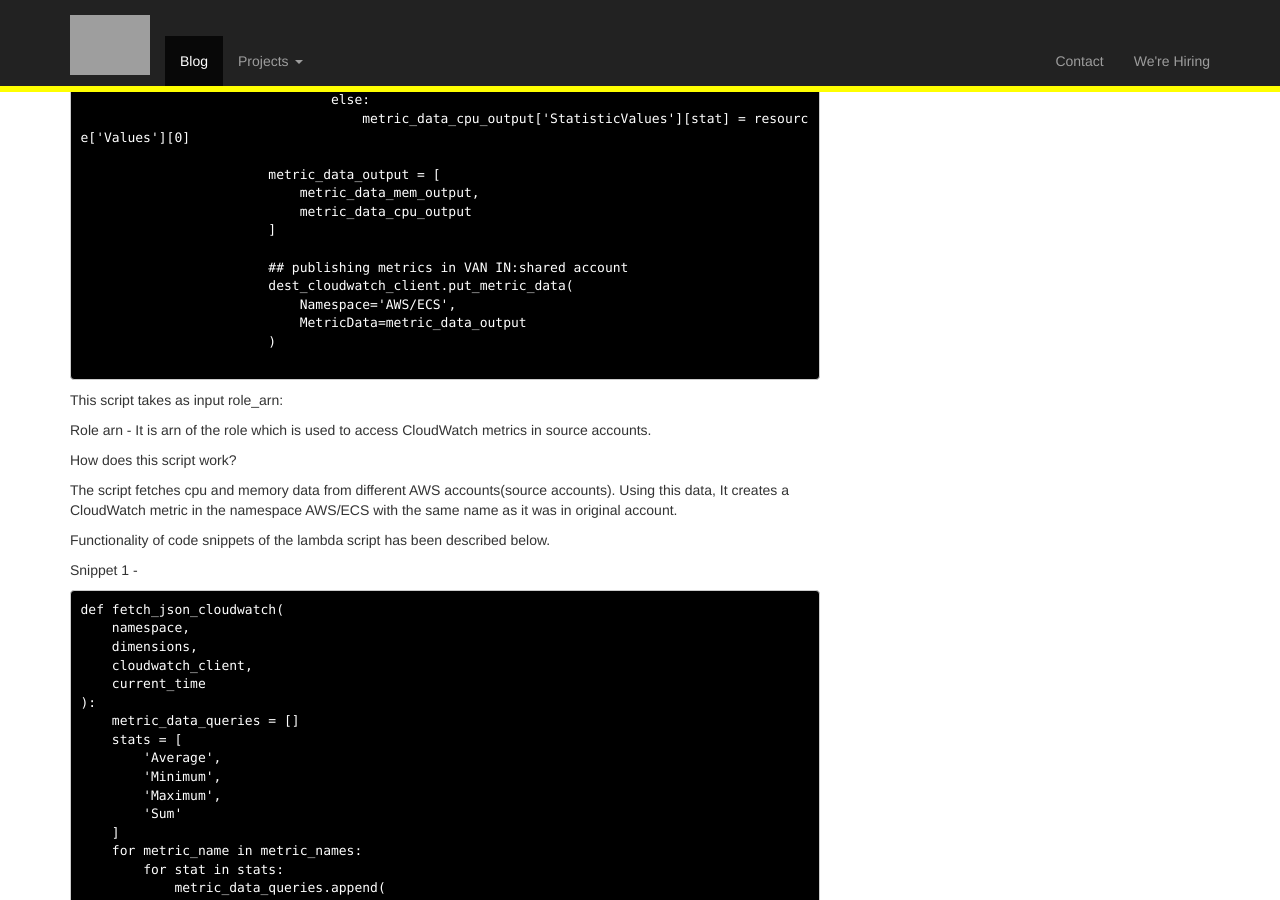
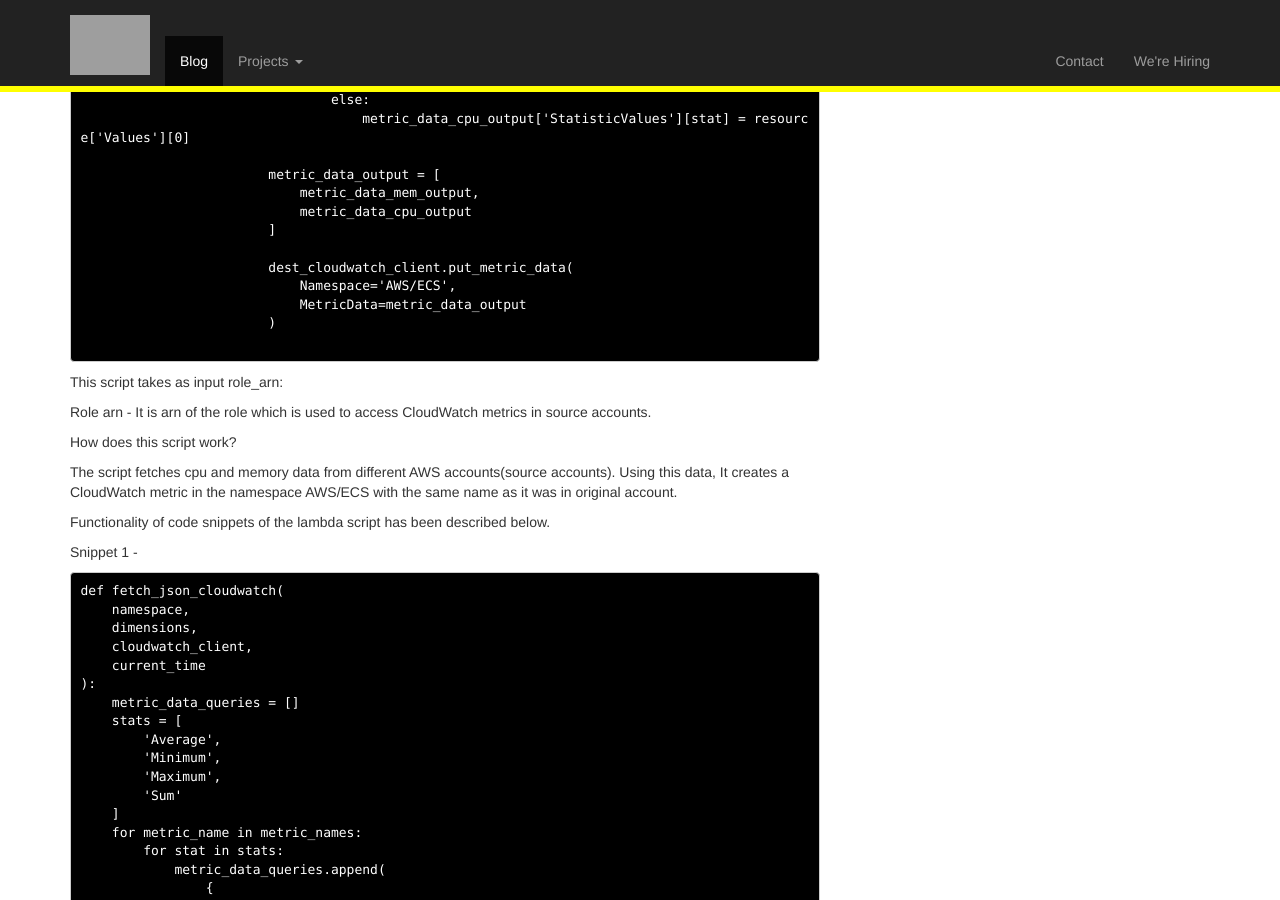
Before and after one commit to sentiampc/sentialabs.github.io, a Jekyll site: the page built from _posts/2019-11-01-Crossaccount-Metrics-Forwarding.md, in a window 1280 px wide and 900 px high, scrolled down 3320 px. Built offline with Jekyll 4.4.1, drawn with Linux system fonts in a browser that asks for light colours; nearby versions of some CDN libraries; grey boxes are pictures that could not be loaded.

Commit message:
removing unwanted line

```diff
--- a/_posts/2019-11-01-Crossaccount-Metrics-Forwarding.md
+++ b/_posts/2019-11-01-Crossaccount-Metrics-Forwarding.md
@@ -182,7 +182,6 @@ def lambda_handler(event, context):
                             metric_data_cpu_output
                         ]
 
-                        ## publishing metrics in VAN IN:shared account
                         dest_cloudwatch_client.put_metric_data(
                             Namespace='AWS/ECS',
                             MetricData=metric_data_output
```
